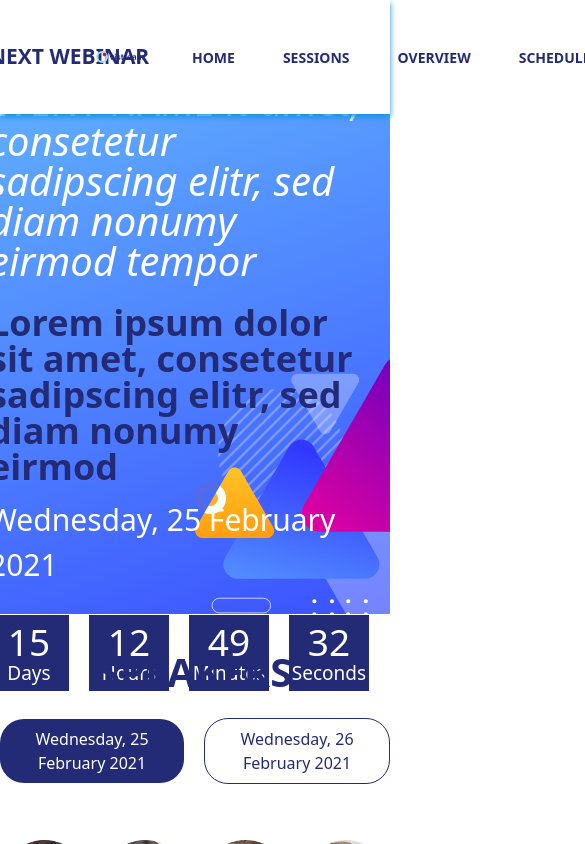
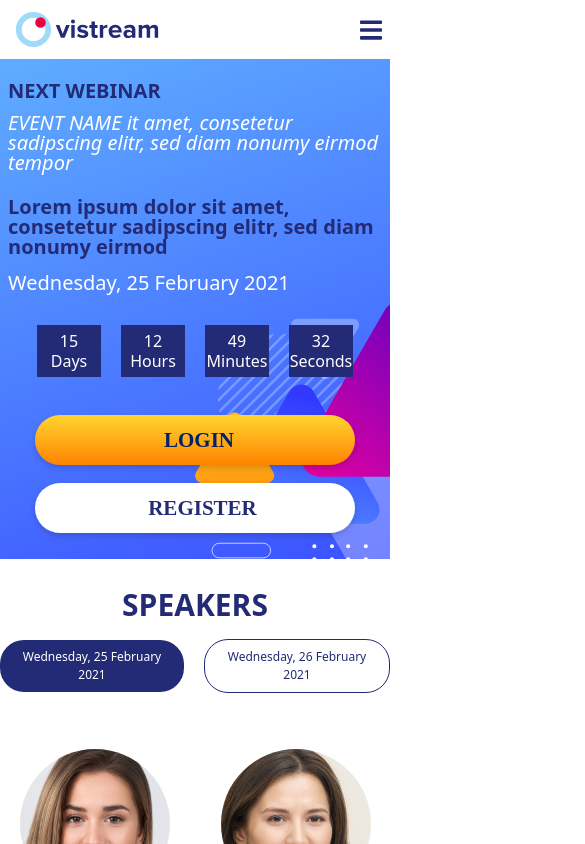
Before and after one commit to MehmetCakir1/vistream-webinar-platform, a React (Create React App) app: page / in a window 390 px wide. Shown: the top 844 px of the page, 585 px wide, since content can reach past the window. Built offline with nearby package versions, Linux system fonts and the light colour scheme.

Commit message:
responsive

```diff
--- a/package.json
+++ b/package.json
@@ -8,6 +8,7 @@
     "@testing-library/user-event": "^13.2.1",
     "react": "^18.2.0",
     "react-dom": "^18.2.0",
+    "react-icons": "^4.7.1",
     "react-router-dom": "^6.8.1",
     "react-scripts": "5.0.1",
     "react-slick": "^0.29.0",
--- a/src/components/Description.jsx
+++ b/src/components/Description.jsx
@@ -3,15 +3,15 @@ import React from 'react'
 const Description = () => {
   return (
     <>
-    <div className='bg-[#F7F8FB] w-full pb-[5rem] mt-[3rem]'>
+    <div className='bg-[#F7F8FB] w-full pb:[2rem] md:pb-[5rem] mt-[3rem]'>
          <div className='text-center max-w-[60rem] m-auto '>
-      <h1 className='text-[#232b76] text-[40px] font-bold py-3'>WHAT IS VISTREAM WEBINAR PORTAL</h1>
-      <h3 className='text-[#232b76] text-[31px] leading-[2.5rem] py-3'>Sed ut perspiciatis unde omnis iste natus error sit voluptatem accusantium doloremque laudantium, totam rem aperiam, eaque ipsa quae ab illo inventore veritatis et quasi architecto.</h3>
+      <h1 className='text-[#232b76] text-xl md:text-[40px] font-bold py-3'>WHAT IS VISTREAM WEBINAR PORTAL</h1>
+      <h3 className='text-[#232b76] text-xl md:text-[31px] md:leading-[2.5rem] py-3'>Sed ut perspiciatis unde omnis iste natus error sit voluptatem accusantium doloremque laudantium, totam rem aperiam, eaque ipsa quae ab illo inventore veritatis et quasi architecto.</h3>
       <div className='w-[80%] max-w-[436px] py-1 bg-[#042164] m-auto mt-5'></div>
     </div>
     </div>
 
-    <div className='grid grid-cols-3 max-w-[80rem] m-auto mt-[10rem] gap-3'>
+    <div className='grid md:grid-cols-3 max-w-[80rem] m-auto mt-[4rem] md:mt-[10rem] gap-7 md:gap-3 px-2 md:px-0'>
       <div className='flex items-start gap-5'>
         <img src="/assets/certificate.svg" alt="certificate" />
         <div className='relative'>
--- a/src/components/Footer.jsx
+++ b/src/components/Footer.jsx
@@ -5,7 +5,7 @@ const Footer = () => {
   return (
     <footer className='flex justify-between items-center px-9 py-5 mt-5 border-t border-[#707070]'>
       <NavLink to="/">
-      <img src="/assets/footerLogo.svg" alt="footerLogo" />
+      <img src="/assets/footerLogo.svg" alt="footerLogo" className='w-[8rem] md:w-[207px]  object-cover' />
       </NavLink>
       <p>Footer Note</p>
     </footer>
--- a/src/components/Header.jsx
+++ b/src/components/Header.jsx
@@ -2,27 +2,27 @@ import React from 'react'
 
 const Header = () => {
   return (
-    <header className="header h-[500px] 2xl:h-[721px] w-full max-w-[1920px] m-auto flex justify-center items-center gap-8">
-      <section className='max-w-[780px] 2xl:translate-x-[-7rem]'>
-        <h3 className='text-[#232B76] text-[21px] font-semibold py-1 2xl:py-2'>NEXT WEBINAR</h3>
-        <h1 className='text-white text-[40px] leading-none italic pt-1 pb-5 2xl:pb-7'>EVENT NAME it amet, consetetur sadipscing elitr, sed diam nonumy eirmod tempor</h1>
-        <h1 className='text-[#232B76] text-[36px] font-semibold leading-none pt-1 pb-3 2xl:pb-4'>Lorem ipsum dolor sit amet, consetetur sadipscing elitr, sed diam nonumy eirmod</h1>
-        <h2 className='text-white text-[30px] pb-7 2xl:pb-9'>Wednesday, 25 February 2021</h2>
-        <div className='flex justify-start items-center gap-5 text-white leading-none'>
-          <div className='w-[5rem] flex flex-col items-center justify-center bg-[#232b76] py-2 gap-y-1'>
-            <p className='text-[37px]'>15</p>
-            <p className='text-[19px]'>Days</p>
+    <header className="header h-[500px] 2xl:h-[721px] w-full max-w-[1920px] m-auto flex flex-col lg:flex-row justify-center items-center gap-8">
+      <section className='max-w-[780px] 2xl:translate-x-[-7rem] '>
+        <h3 className='text-[#232B76] text-xl lg:text-[21px] font-semibold py-1 2xl:py-2 px-2 md:px-0'>NEXT WEBINAR</h3>
+        <h1 className='text-white text-xl lg:text-[40px] leading-none italic pt-1 pb-5 2xl:pb-7 px-2 md:px-0'>EVENT NAME it amet, consetetur sadipscing elitr, sed diam nonumy eirmod tempor</h1>
+        <h1 className='text-[#232B76] text-xl lg:text-[36px] font-semibold leading-none pt-1 pb-3 2xl:pb-4 px-2 md:px-0'>Lorem ipsum dolor sit amet, consetetur sadipscing elitr, sed diam nonumy eirmod</h1>
+        <h2 className='text-white text-xl lg:text-[30px] pb-7 2xl:pb-9 px-2 md:px-0'>Wednesday, 25 February 2021</h2>
+        <div className='flex justify-center md:justify-start items-center gap-5 text-white leading-none'>
+          <div className='w-[4rem] md:w-[5rem] flex flex-col items-center justify-center bg-[#232b76] py-2 gap-y-1 px-2 md:px-0'>
+            <p className='text-md lg:text-[37px]'>15</p>
+            <p className='text-md lg:text-[19px]'>Days</p>
           </div>
-          <div className='w-[5rem] flex flex-col items-center justify-center bg-[#232b76] py-2 gap-y-1'>
-            <p className='text-[37px]'>12</p>
-            <p className='text-[19px]'>Hours</p>
+          <div className='w-[4rem] md:w-[5rem] flex flex-col items-center justify-center bg-[#232b76] py-2 gap-y-1'>
+            <p className='text-md lg:text-[37px]'>12</p>
+            <p className='text-md lg:text-[19px]'>Hours</p>
           </div>
-          <div className='w-[5rem] flex flex-col items-center justify-center bg-[#232b76] py-2 gap-y-1'>
-            <p className='text-[37px]'>49</p>
-            <p className='text-[19px]'>Minutes</p></div>
-          <div className='w-[5rem] flex flex-col items-center justify-center bg-[#232b76] py-2 gap-y-1'>
-            <p className='text-[37px]'>32</p>
-            <p className='text-[19px]'>Seconds</p></div>
+          <div className='w-[4rem] md:w-[5rem] flex flex-col items-center justify-center bg-[#232b76] py-2 gap-y-1'>
+            <p className='text-md lg:text-[37px]'>49</p>
+            <p className='text-md lg:text-[19px]'>Minutes</p></div>
+          <div className='w-[4rem] md:w-[5rem] flex flex-col items-center justify-center bg-[#232b76] py-2 gap-y-1'>
+            <p className='text-md lg:text-[37px]'>32</p>
+            <p className='text-md lg:text-[19px]'>Seconds</p></div>
         </div>
 
       </section>
--- a/src/components/Modal.jsx
+++ b/src/components/Modal.jsx
@@ -2,7 +2,7 @@ import React from 'react'
 
 const Modal = () => {
   return (
-    <div className="w-[10em] border border-slate-500 p-2 text-center rounded-xl absolute left-[505px] 2xl:left-[680px] top-[5rem] z-10 bg-white hidden lg:block">
+    <div className="w-[10em] border border-slate-500 p-2 text-center rounded-xl absolute left-[370px] xl:left-[450px] 2xl:left-[630px] top-[5rem] z-10 bg-white hidden lg:block">
         Lorem ipsum dolor sit amet consectetur adipisicing elit. Magni eius ex dicta odit, inventore fuga aspernatur
     </div>
   )
--- a/src/components/Navbar.jsx
+++ b/src/components/Navbar.jsx
@@ -1,14 +1,23 @@
 import React, { useState } from 'react'
 import {NavLink} from "react-router-dom"
 import Modal from './Modal'
+import { FaBars} from "react-icons/fa";
 
 const Navbar = () => {
   const [showModal,setShowMModal]=useState(false)
+  const [showNavbar,setShowNavbar]=useState(false)
 
 
   return (
-    <nav className='flex items-center gap-12 py-9 pl-[6rem] 2xl:pl-[17rem] text-[#232B76] font-bold text-[14px] shadow-[0_3px_6px_#1490DF] relative'>
-        <NavLink to="/"><img src="assets/logo.svg" alt="logo" className='mr-[3rem] object-cover'/></NavLink>
+    <nav className='flex flex-col w-full'>
+      <div className='w-full flex items-center  text-[#232B76] font-bold text-[14px] lg:shadow-[0_3px_6px_#1490DF] relative'>
+      <div className='flex justify-between items-center gap-5 lg:gap-12 py-3 lg:py-9 pl-[1rem] xl:pl-[6rem] 2xl:pl-[17rem] w-full md:w-auto md:mr-[2.5rem]'>
+        <NavLink to="/"><img src="assets/logo.svg" alt="logo" className=' object-cover'/></NavLink>
+        <FaBars className='text-3xl md:hidden pr-2'
+        onClick={()=>setShowNavbar(!showNavbar)}
+        />
+      </div>
+        <div className='items-center gap-5 lg:gap-12 py-9 hidden md:flex '>
         <NavLink to="/">HOME</NavLink>
         <NavLink to="sessions">SESSIONS</NavLink>
         <NavLink to="overview"
@@ -18,9 +27,21 @@ const Navbar = () => {
         <NavLink to="schedule">SCHEDULE</NavLink>
         <NavLink to="teaser">TEASER</NavLink>
         <NavLink to="upcomingevents">UPCOMING EVENTS</NavLink>
+        </div>
         {
           showModal &&  <Modal />
         }
+      </div>
+      {
+        showNavbar &&  <div className=' flex flex-wrap justify-center items-center gap-3 py-3 text-sm md:hidden text-[#232B76] font-bold'>
+    <NavLink to="/">HOME</NavLink>
+    <NavLink to="sessions">SESSIONS</NavLink>
+    <NavLink to="overview">OVERVIEW</NavLink>
+    <NavLink to="schedule">SCHEDULE</NavLink>
+    <NavLink to="teaser">TEASER</NavLink>
+    <NavLink to="upcomingevents">UPCOMING EVENTS</NavLink>
+        </div>
+      }
 
     </nav>
   )
--- a/src/components/SingleEvent.jsx
+++ b/src/components/SingleEvent.jsx
@@ -4,7 +4,7 @@ const SingleEvent = ({item}) => {
 
     const {date,name,desc,accuracy}=item
     return (
-    <div className='mx-4 rounded-xl'>
+    <div className='md:mx-4 rounded-xl max-w-[18rem] m-auto'>
         <h3 className='bg-[#232b76] text-white text-center py-2 rounded-tr-xl rounded-tl-xl'>{date}</h3>
         <p className='text-[#232b76] text-center pt-5 pb-10 px-3 border-b border-[#707070] h-[9rem]'>{desc}</p>
         <h1 className='text-center text-[#009FE3] py-2 text-[18px] font-semibold'>{name}</h1>
--- a/src/components/Speakers.jsx
+++ b/src/components/Speakers.jsx
@@ -12,16 +12,16 @@ const Speakers = () => {
 
   return (
     <main>
-      <h1 className='text-center text-[40px] pt-7 pb-2 text-[#232B76] font-semibold'>SPEAKERS</h1>
+      <h1 className='text-center text-3xl md:text-[40px] pt-7 pb-2 text-[#232B76] font-semibold'>SPEAKERS</h1>
       <div className='flex justify-center items-center gap-5 py-2'>
-        <button className={`${date=="Wednesday, 25 February 2021" ? "bg-[#232B76] text-white " : "bg-white text-[#232B76] border border-[#232B76]"} rounded-3xl px-5 py-2 transition-all 800ms ease-linear`}
+        <button className={`${date=="Wednesday, 25 February 2021" ? "bg-[#232B76] text-white " : "bg-white text-[#232B76] border border-[#232B76]"} rounded-3xl md:px-5 py-2 transition-all 800ms ease-linear text-[12px] md:text-[16px] px-2`}
         onClick={(e)=>changeTheDate(e)}
         >Wednesday, 25 February 2021</button>
-        <button className={`${date=="Wednesday, 26 February 2021" ? "bg-[#232B76] text-white " : "bg-white text-[#232B76] border border-[#232B76]"} rounded-3xl px-5 py-2 transition-all 800ms ease-linear`}
+        <button className={`${date=="Wednesday, 26 February 2021" ? "bg-[#232B76] text-white " : "bg-white text-[#232B76] border border-[#232B76]"} rounded-3xl md:px-5 py-2 transition-all 800ms ease-linear text-[12px] md:text-[16px] px-2`}
         onClick={(e)=>changeTheDate(e)}
         >Wednesday, 26 February 2021</button>
       </div>
-      <section className='grid grid-cols-4 items-center max-w-[1200px] m-auto gap-y-5 gap-x-3 mt-12'>
+      <section className='grid grid-cols-2 md:grid-cols-3 lg:grid-cols-4 items-center max-w-[1200px] m-auto gap-y-5 gap-x-3 mt-12'>
         {
           currentSpeakers.map(item=>{
             return(
--- a/src/components/UpcomingEvents.jsx
+++ b/src/components/UpcomingEvents.jsx
@@ -13,18 +13,35 @@ const UpcomingEvents = () => {
     slidesToShow: 5,
     slidesToScroll: 1,
     arrows: false,
-    // responsive: [
-    //   {
-    //     breakpoint:1300,
-    //     settings:{
-    //     slidesToShow: 6,
-    //     }
-
-    //     },
-    //   ]
+    responsive: [
+      {
+        breakpoint:640,
+        settings:{
+        slidesToShow: 1,
+        }
+        },
+      {
+        breakpoint:800,
+        settings:{
+        slidesToShow: 2,
+        }
+        },
+      {
+        breakpoint:1100,
+        settings:{
+        slidesToShow: 3,
+        }
+        },
+      {
+        breakpoint:1300,
+        settings:{
+        slidesToShow: 4,
+        }
+        },
+      ]
   };
   return (
-    <div className='mt-[8rem] slider pb-12'>
+    <div className='mt-[4rem] md:mt-[8rem] slider pb-12 bg-[#F7F8FB] relative'>
     <h1 className='text-center py-5 text-[40px] text-[#042164] font-semibold'>UPCOMING EVENTS</h1>
     <Slider {...settings} className="h-[300px] w-full ">
     {upcomingEventsData?.map((item) => {
@@ -35,6 +52,8 @@ const UpcomingEvents = () => {
     );
   })}
   </Slider>
+  <div className='cloud-effect hidden 2xl:block'>
+  </div>
     </div>
 
   )
--- a/src/index.css
+++ b/src/index.css
@@ -18,3 +18,14 @@
 }
 
 /*UPCOMING EVENTS SLIDER*/
+
+.cloud-effect{
+    width: 16.5rem;
+    height: 100%;
+    position: absolute;
+    right: 0;
+    top: 0;
+    background-image: linear-gradient(to left bottom,#F7F8FB 5%,rgba(255,255,255,0.6) 50%,rgba(255,255,255,0.3) 70%,rgba(255,255,255,0.1) 70%,rgba(255,255,255,0) 90%);
+    z-index: 10;
+
+}
--- a/src/pages/AllUpcomingEvents.jsx
+++ b/src/pages/AllUpcomingEvents.jsx
@@ -4,9 +4,9 @@ import { upcomingEventsData } from '../utils/upcomingEventsData'
 
 const AllUpcomingEvents = () => {
   return (
-    <div className='min-h-[calc(100vh-220px)]'>
+    <div className='min-h-[calc(100vh-220px)] m-auto'>
       <h1 className='py-5 text-center text-[#232b76] text-[40px] font-semibold'>UPCOMING EVENTS</h1>
-      <main className='grid grid-cols-5 gap-y-8'>
+      <main className='grid md:grid-cols-2 lg:grid-cols-3 xl:grid-cols-4 2xl:grid-cols-5 gap-y-8 justify-center'>
         {upcomingEventsData.map(item=>{
           return(
             <SingleEvent item={item}/>
```
Also changed, not shown: 1 other file (tests, documents, lock files or other folders).
